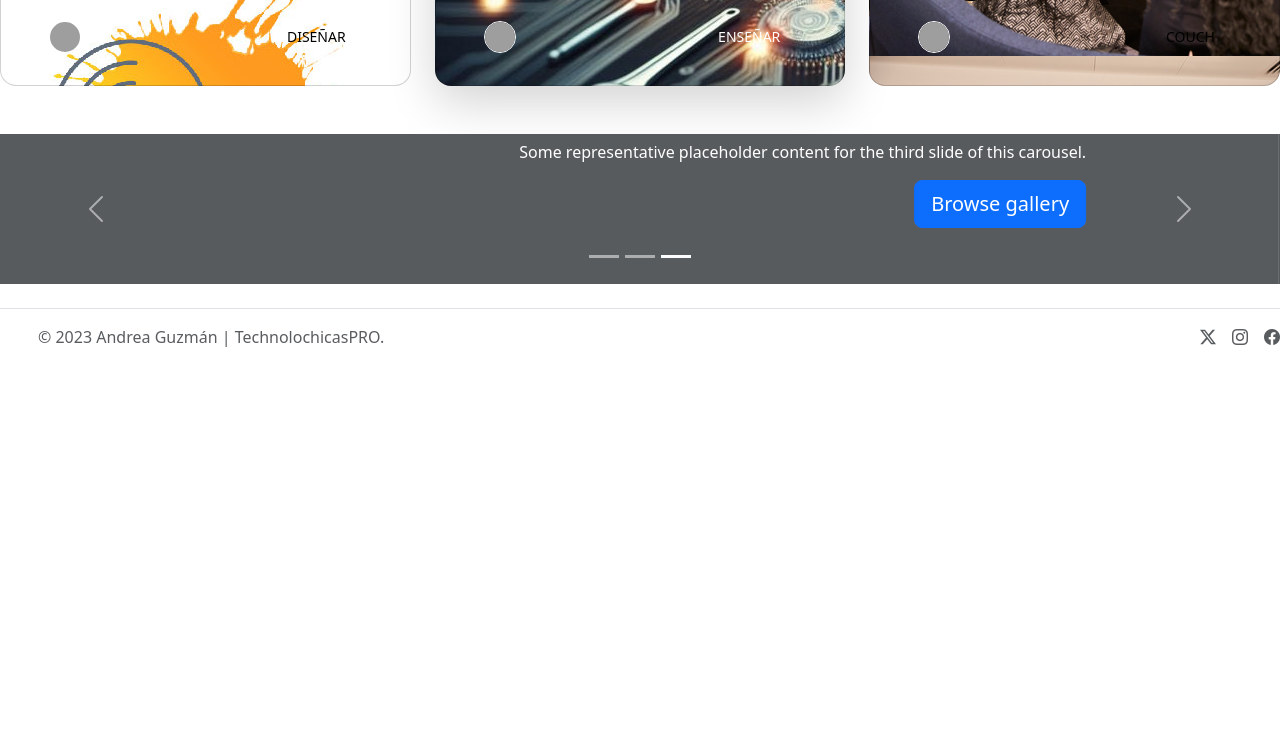
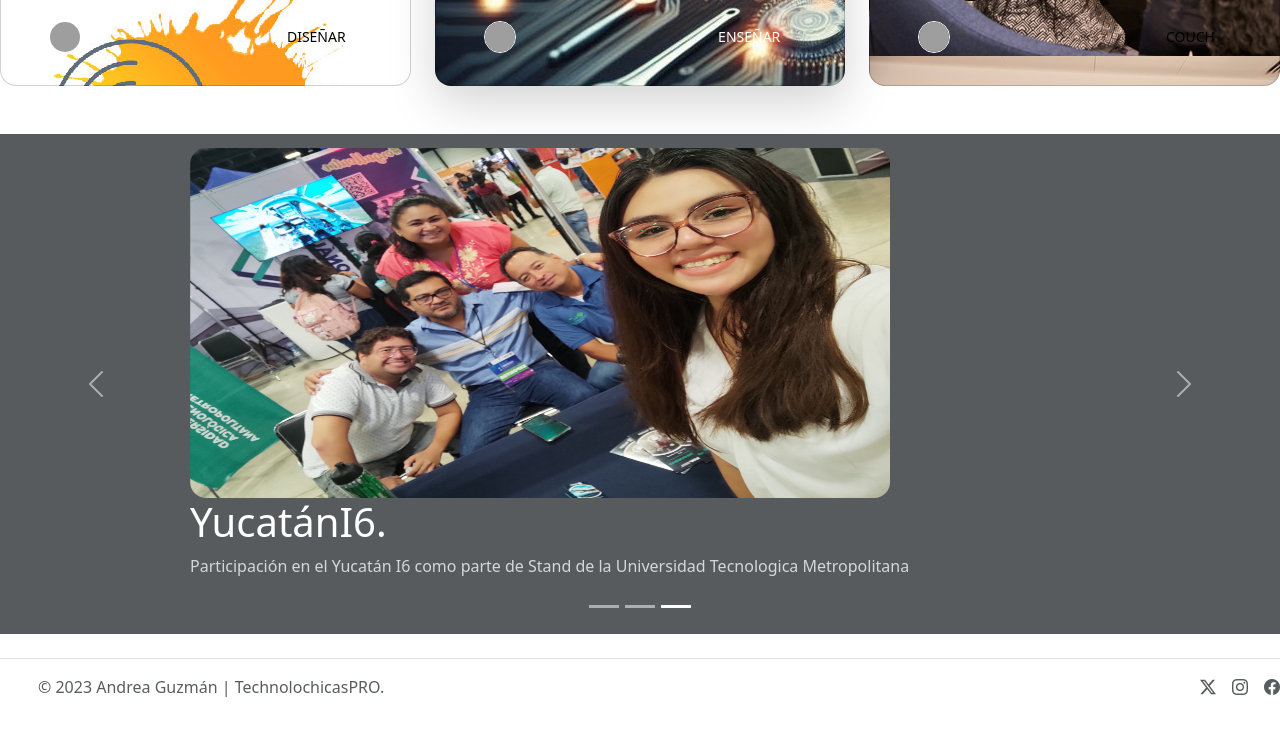
Before and after one commit to andyge14/Mi-Portafolio-Technolochicas-PRO-Yucatan, a plain HTML site: page index.html in a window 1280 px wide. Shown: the part 1525-2260 px from the top of the page. Before the commit the page ends 1914 px from the top, so only its background shows below. Drawn offline with nearby package versions, Linux system fonts and the light colour scheme; grey boxes are pictures that could not be loaded.

Commit message:
Casi Finales Creo
Cambios Finales

```diff
--- a/index.html
+++ b/index.html
@@ -212,43 +212,50 @@
                     class="active" aria-current="true"></button>
             </div>
             <div class="carousel-inner">
-                <div class="carousel-item">
-                    <svg class="bd-placeholder-img" width="100%" height="100%" xmlns="http://www.w3.org/2000/svg"
+                <div class="carousel-item active">
+                    <svg class="bd-placeholder-img" width="100%" height="500" xmlns="http://www.w3.org/2000/svg"
                         aria-hidden="true" preserveAspectRatio="xMidYMid slice" focusable="false">
                         <rect width="100%" height="100%" fill="var(--bs-secondary-color)"></rect>
                     </svg>
                     <div class="container">
                         <div class="carousel-caption text-start">
-                            <h1>Example headline.</h1>
-                            <p class="opacity-75">Some representative placeholder content for the first slide of the
-                                carousel.</p>
-                            <p><a class="btn btn-lg btn-primary" href="#">Sign up today</a></p>
+                            <img class="rounded-4" src="assets/I6.jpg" alt="participaciónI6" width="700" height="350">
+                            <h1>YucatánI6.</h1>
+                            <p class="opacity-75">Participación en el Yucatán I6 como parte de Stand de la Universidad
+                                Tecnologica Metropolitana</p>
+                            <!--  <p><a class="btn btn-lg btn-primary" href="#">Sign up today</a></p> -->
                         </div>
                     </div>
                 </div>
                 <div class="carousel-item">
-                    <svg class="bd-placeholder-img" width="100%" height="100%" xmlns="http://www.w3.org/2000/svg"
+                    <svg class="bd-placeholder-img" width="100%" height="500" xmlns="http://www.w3.org/2000/svg"
                         aria-hidden="true" preserveAspectRatio="xMidYMid slice" focusable="false">
                         <rect width="100%" height="100%" fill="var(--bs-secondary-color)"></rect>
                     </svg>
                     <div class="container">
                         <div class="carousel-caption">
-                            <h1>Another example headline.</h1>
-                            <p>Some representative placeholder content for the second slide of the carousel.</p>
-                            <p><a class="btn btn-lg btn-primary" href="#">Learn more</a></p>
+                            <img class="rounded-4" src="assets/canal13.jpg" alt="Compañeros Tec de Merida" width="700"
+                                height="300">
+                            <h1>Armando Armendariz Rosado.</h1>
+                            <p>Una persona responsable, apasionada por su tabajo y dedicada a la hora de resolver
+                                problemas.</p>
+                            <!-- <p><a class="btn btn-lg btn-primary" href="#">Learn more</a></p> -->
                         </div>
                     </div>
                 </div>
-                <div class="carousel-item active">
-                    <svg class="bd-placeholder-img" width="100%" height="100%" xmlns="http://www.w3.org/2000/svg"
+                <div class="carousel-item">
+                    <svg class="bd-placeholder-img" width="100%" height="500" xmlns="http://www.w3.org/2000/svg"
                         aria-hidden="true" preserveAspectRatio="xMidYMid slice" focusable="false">
                         <rect width="100%" height="100%" fill="var(--bs-secondary-color)"></rect>
                     </svg>
                     <div class="container">
                         <div class="carousel-caption text-end">
-                            <h1>One more for good measure.</h1>
-                            <p>Some representative placeholder content for the third slide of this carousel.</p>
-                            <p><a class="btn btn-lg btn-primary" href="#">Browse gallery</a></p>
+                            <img class="rounded-4" src="assets/foto-tec.jpg" alt="Compañeros Tec de Merida" width="700"
+                                height="300">
+                            <h1>Ursulo Estrella y Chan.</h1>
+                            <p>Andrea como profesional es muy estudiosa, responsable y colaboradora en el trabajo en
+                                equipo como persona y compañera siempre es amable alegre y ocurrente.</p>
+                            <!-- <p><a class="btn btn-lg btn-primary" href="#">Browse gallery</a></p> -->
                         </div>
                     </div>
                 </div>
```
Also changed, not shown: assets/I6.jpg (added), assets/canal13.jpg (added), assets/foto-tec.jpg (added).
